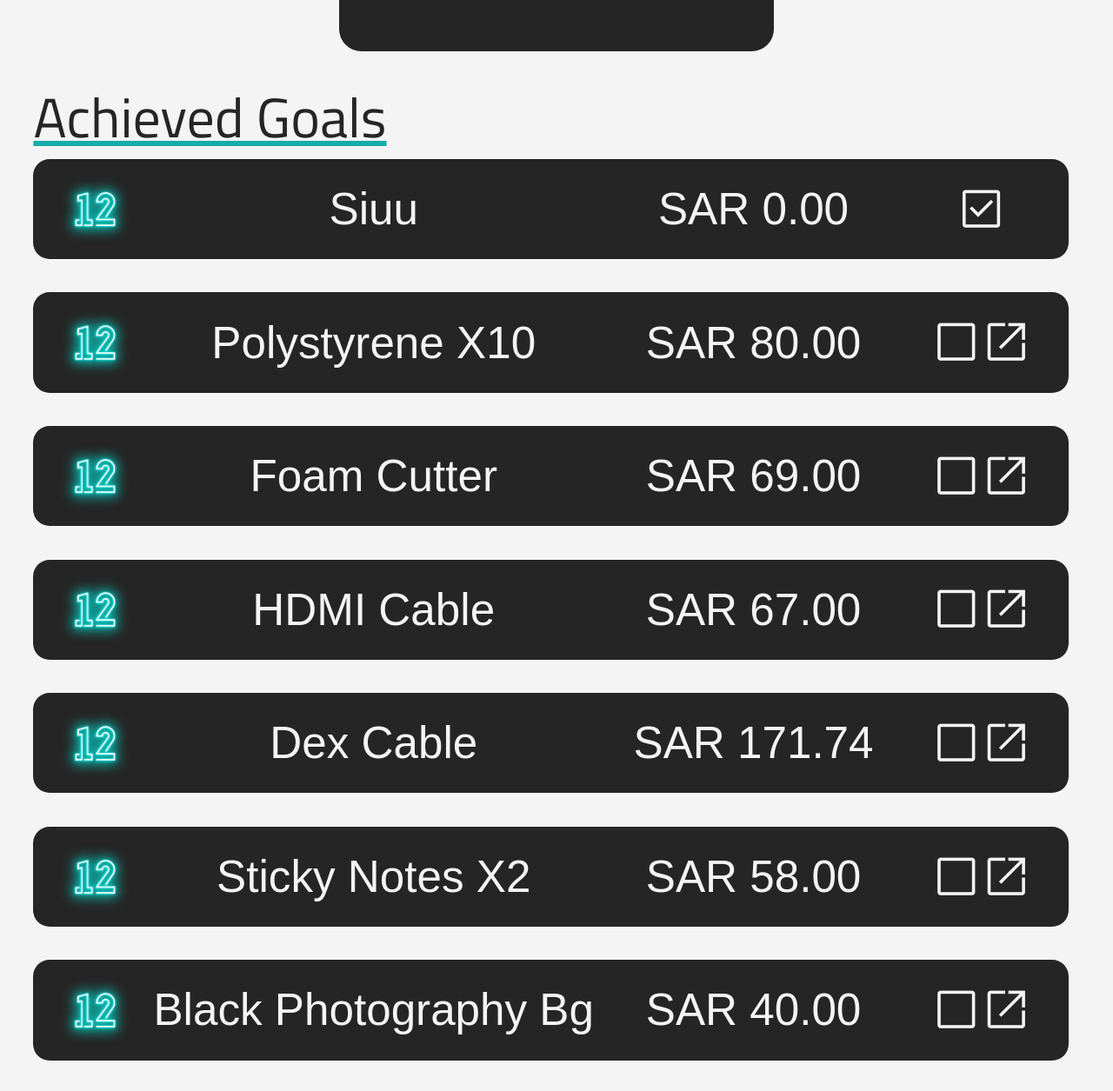
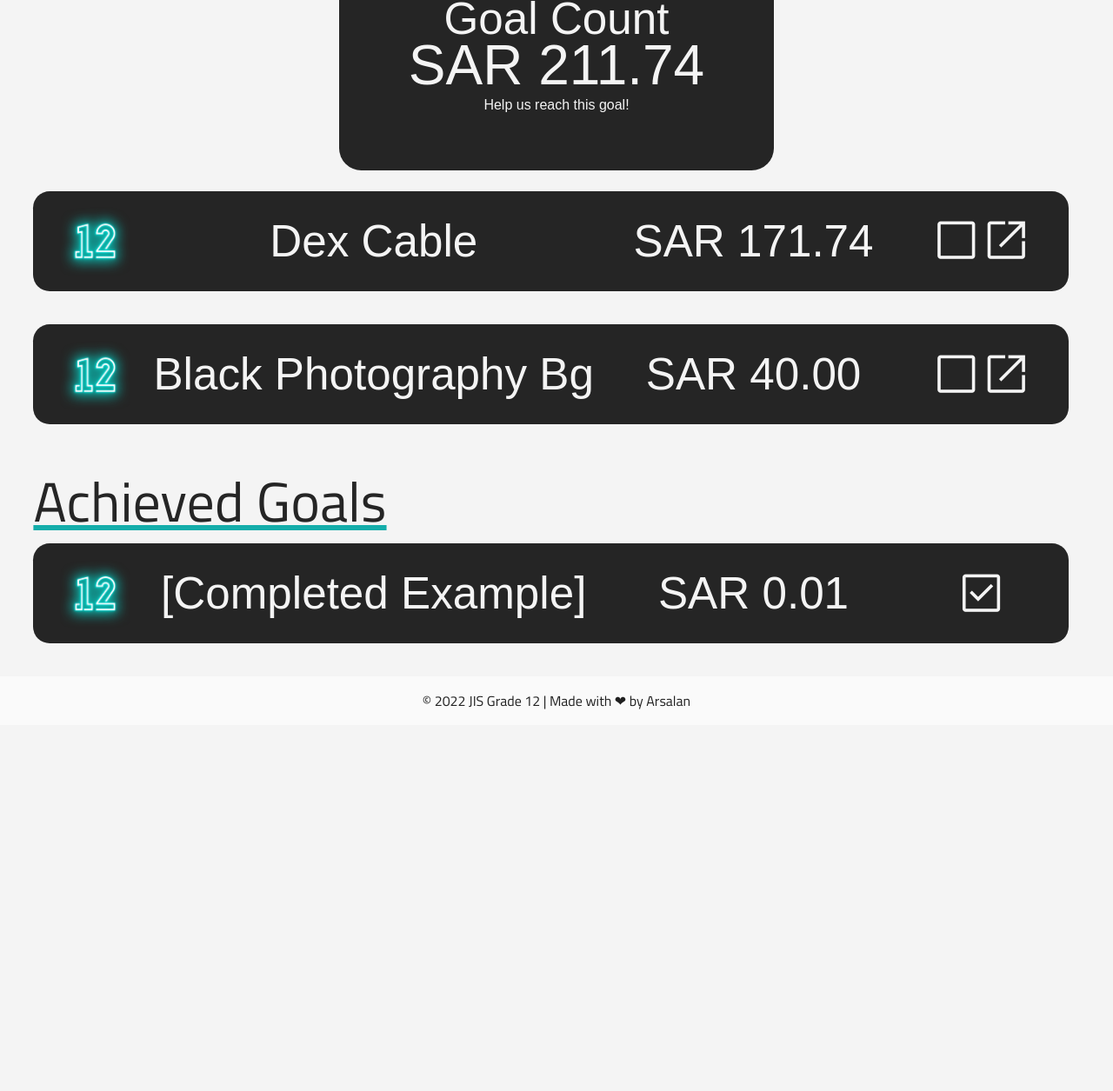
Before and after one commit to jisgrade12/home, a website: page public/pages/donate.html in a window 1280 px wide. Shown: the part 1414-2669 px from the top of the page at 87% size. After the commit the page ends 2248 px from the top, so only its background shows below. Drawn offline with nearby package versions, Linux system fonts and the light colour scheme; a script that the page names is missing; a web font is replaced by a local one.

Commit message:
Update donate.html

```diff
--- a/public/pages/donate.html
+++ b/public/pages/donate.html
@@ -285,7 +285,7 @@
     <div class="donations-count">
       <div>Donations Count</div>
       <div><span>SAR</span> <span class="counter">5.65</span></div>
-      <div>Donation count change withing 2-3 business days.</div>
+      <div>Donation count change within 2-3 business days.</div>
     </div>
     <h2>Top Donors</h2>
     <div class="donor">
@@ -312,58 +312,13 @@
       <div><span>SAR</span>&nbsp;<span class="counter">0.05</span></div>
       <div class="material-symbols-outlined">smartphone</div>
     </div>
-
+    <h2>Pending Goals</h2>
     <div class="donations-count">
       <div>Goal Count</div>
-      <div><span>SAR</span> <span class="counter">485.74</span></div>
+      <div><span>SAR</span> <span class="counter">211.74</span></div>
       <div>Help us reach this goal!</div>
     </div>
-    <h2>Achieved Goals</h2>
-    <div class="donor">
-      <div><img src="../images/12_s.webp" alt="pfp" /></div>
-      <div>Siuu</div>
-      <div><span>SAR</span>&nbsp;<span class="counter">0.00</span></div>
-      <div class="material-symbols-outlined">check_box</div>
-    </div>
-    <div class="donor">
-      <div><img src="../images/12_s.webp" alt="pfp" /></div>
-      <div>Polystyrene X10</div>
-      <div><span>SAR</span>&nbsp;<span class="counter">80.00</span></div>
-      <div class="material-symbols-outlined">
-        check_box_outline_blank
-        <a
-          href="https://www.jarir.com/sa-en/default-category/non-branded-craft-foam-75214.html"
-          target="_blank"
-          >open_in_new</a
-        >
-      </div>
-    </div>
-    <div class="donor">
-      <div><img src="../images/12_s.webp" alt="pfp" /></div>
-      <div>Foam Cutter</div>
-      <div><span>SAR</span>&nbsp;<span class="counter">69.00</span></div>
-      <div class="material-symbols-outlined">
-        check_box_outline_blank
-        <a
-          href="https://www.jarir.com/sa-en/default-category/non-branded-cutters-knives-37348.html"
-          target="_blank"
-          >open_in_new</a
-        >
-      </div>
-    </div>
-    <div class="donor">
-      <div><img src="../images/12_s.webp" alt="pfp" /></div>
-      <div>HDMI Cable</div>
-      <div><span>SAR</span>&nbsp;<span class="counter">67.00</span></div>
-      <div class="material-symbols-outlined">
-        check_box_outline_blank
-        <a
-          href="https://www.amazon.sa/-/en/UGREEN-High-Speed-Ethernet-Compatible-Computer/dp/B0919QH62B/ref=sr_1_6?crid=2KZ5OOKUJO2GZ&keywords=hdmi%2Bcable%2Bgood%2Bquality&qid=1667835781&qu=eyJxc2MiOiIxLjU0IiwicXNhIjoiMC4wMCIsInFzcCI6IjAuMDAifQ%3D%3D&s=electronics&sprefix=hdmi%2Bcable%2Bgood%2Bquality%2Celectronics%2C139&sr=1-6&th=1"
-          target="_blank"
-          >open_in_new</a
-        >
-      </div>
-    </div>
+    <br />
     <div class="donor">
       <div><img src="../images/12_s.webp" alt="pfp" /></div>
       <div>Dex Cable</div>
@@ -372,19 +327,6 @@
         check_box_outline_blank
         <a
           href="https://www.amazon.sa/-/en/SAMSUNG-USB-C-HDMI-Cable-EE-I3100FBEGWW/dp/B07R54DVT8"
-          target="_blank"
-          >open_in_new</a
-        >
-      </div>
-    </div>
-    <div class="donor">
-      <div><img src="../images/12_s.webp" alt="pfp" /></div>
-      <div>Sticky Notes X2</div>
-      <div><span>SAR</span>&nbsp;<span class="counter">58.00</span></div>
-      <div class="material-symbols-outlined">
-        check_box_outline_blank
-        <a
-          href="https://www.jarir.com/sa-en/default-category/3m-miami-collection-self-stick-notes-545057.html"
           target="_blank"
           >open_in_new</a
         >
@@ -402,6 +344,13 @@
           >open_in_new</a
         >
       </div>
+    </div>
+    <h2>Achieved Goals</h2>
+    <div class="donor">
+      <div><img src="../images/12_s.webp" alt="pfp" /></div>
+      <div>[Completed Example]</div>
+      <div><span>SAR</span>&nbsp;<span class="counter">0.01</span></div>
+      <div class="material-symbols-outlined">check_box</div>
     </div>
     <footer>
       &#169;
```
